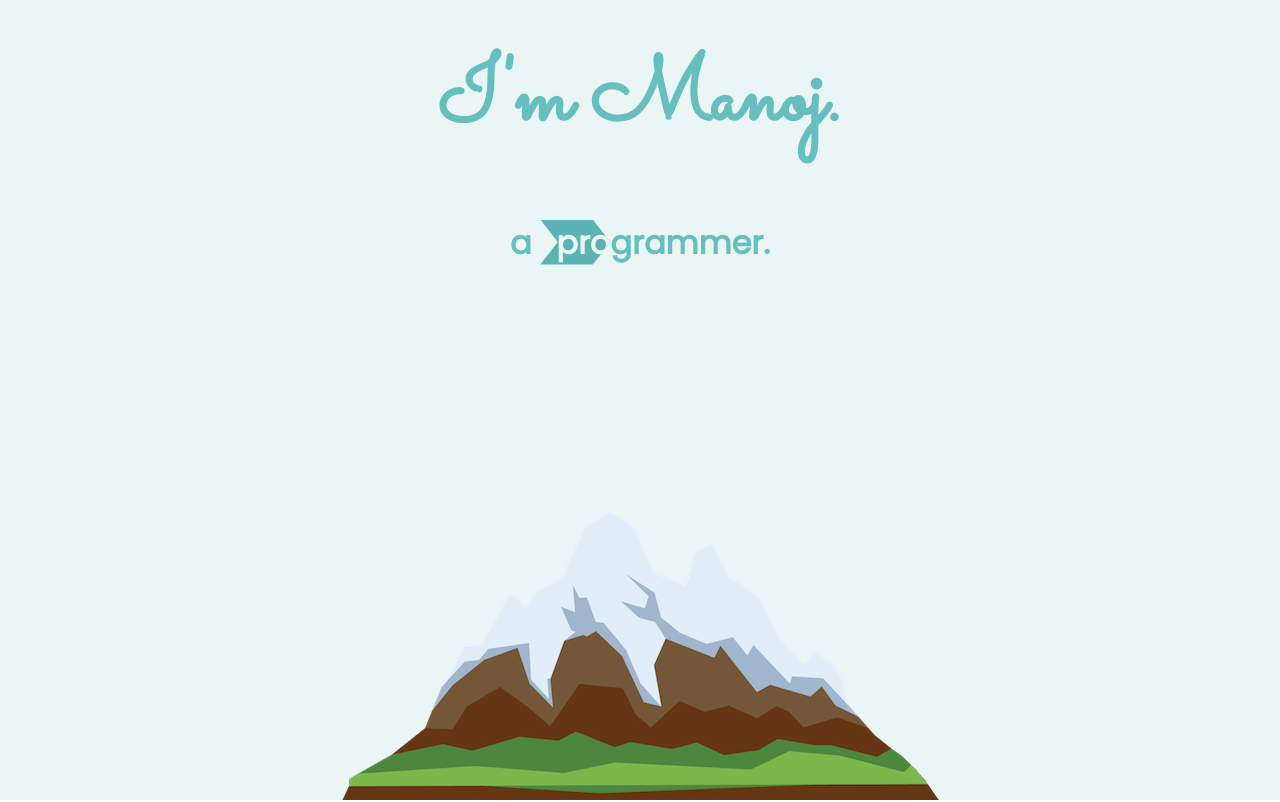
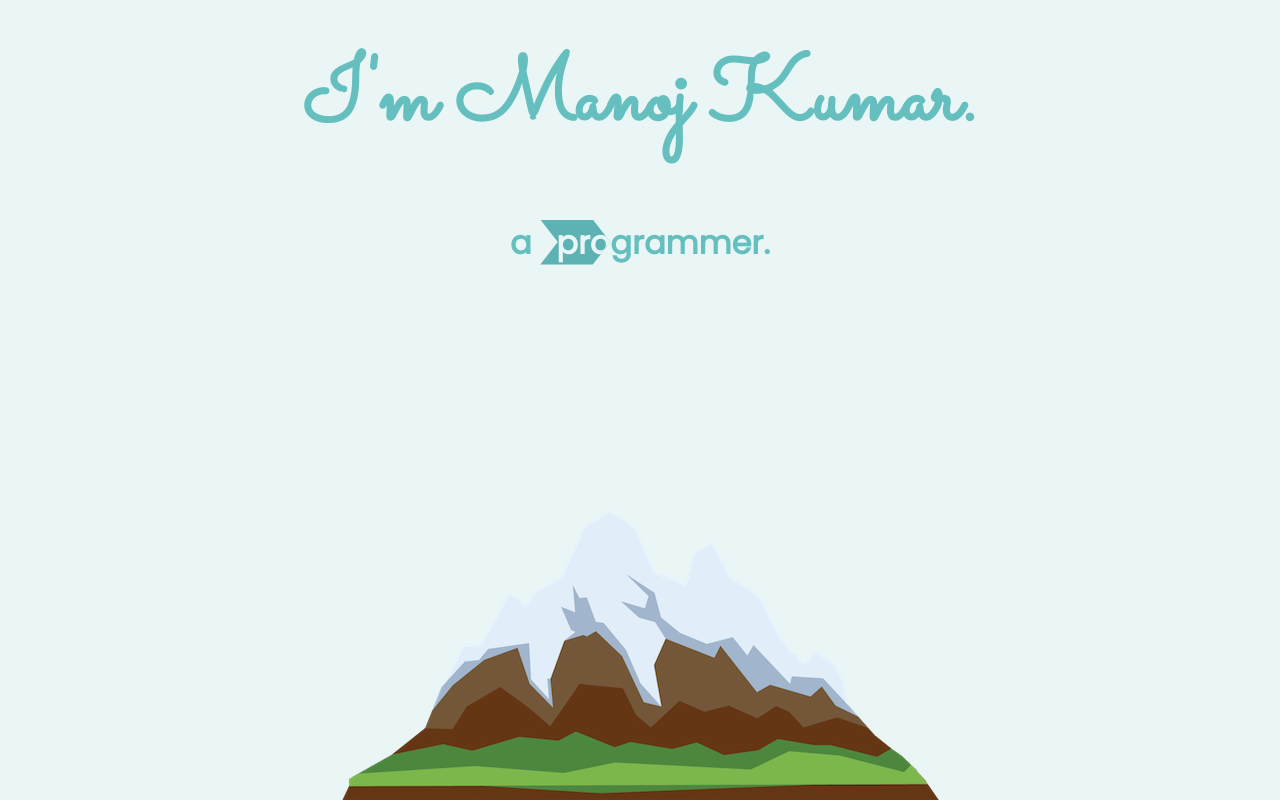
Before and after one commit to manoj-kumar-429/portfolio, a plain HTML site: page index.html in a window 1280 px wide. Shown: the top 802 px of the page. Drawn offline with Linux system fonts and the light colour scheme.

Commit message:
name change

```diff
--- a/index.html
+++ b/index.html
@@ -19,7 +19,7 @@
   <body>
     <header>
       <div class="top-container">
-        <h1>I'm Manoj.</h1>
+        <h1>I'm Manoj Kumar.</h1>
         <h2>a <span>pro</span>grammer.</h2>
       </div>
     </header>
```
